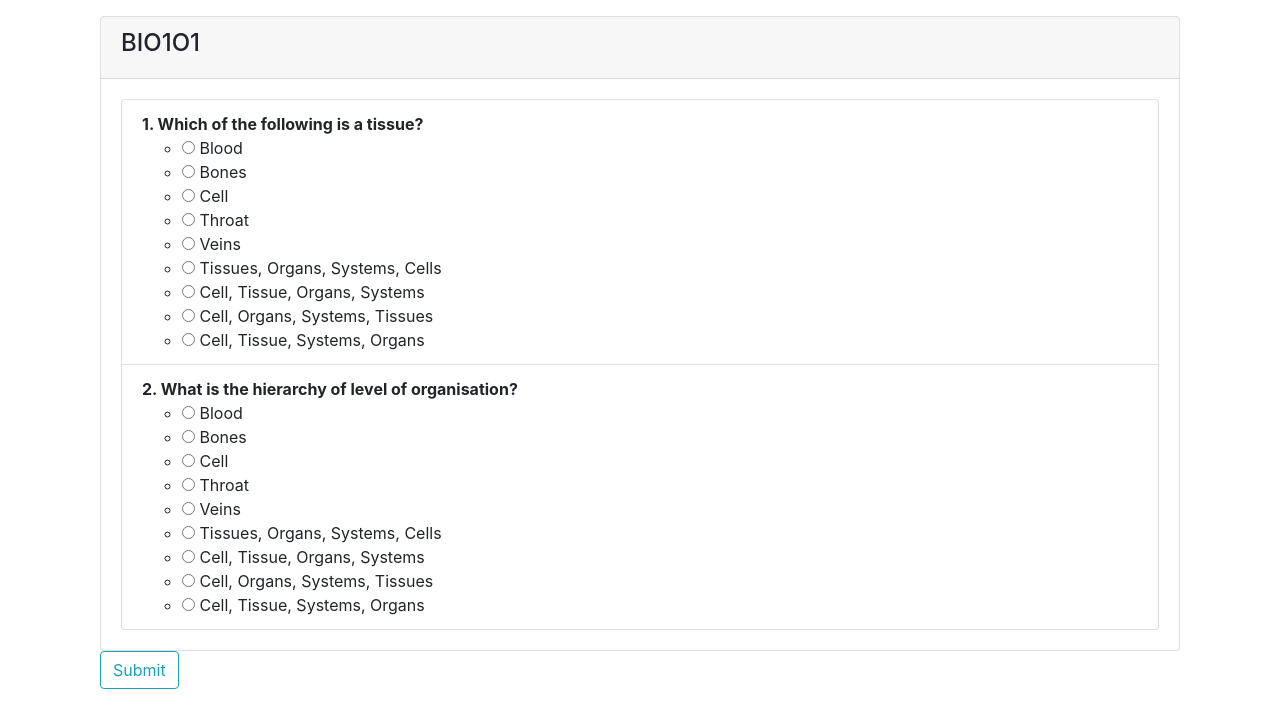
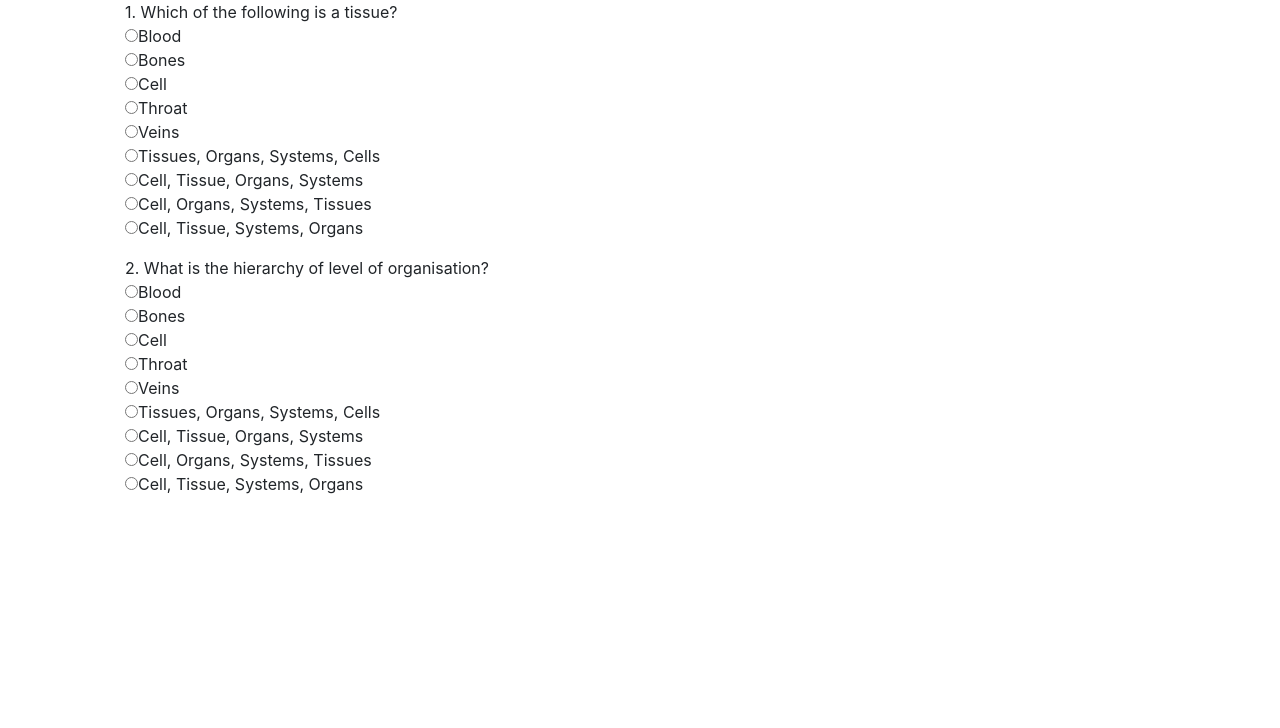
Before and after one commit to Oluwaniphise/Quiz-application, a Django app: page /test/questions/ in a window 1280 px wide. Shown: the top 728 px of the page. Run offline with Django 3.2, Linux system fonts and the light colour scheme; data comes from the database, SQL or seed files in the repository; both versions use the stored data as it was after the commit; some libraries are stand-ins or nearby versions.

Commit message:
changed the UI

```diff
--- a/templates/Quiz/general.html
+++ b/templates/Quiz/general.html
@@ -2,42 +2,17 @@
 {% block content %}
 
 <div class="container">
-    <div class="row mt-3">
-        <div class=" col-xl-12">
+    {% for question in questions %}
 
-     <form action="{% url 'questions' %}" method="POST">
-         {% csrf_token %}
-         <div class="card">
-                <div class="card-header">
-                    <h4>BIO1O1</h4>
-                </div>
-                <div class="card-body">
-                    <ul class="list-group">
-
-                       {% for question  in questions  %}
-
-                       <li class="list-group-item">
-                           <strong>{{question.id}}. {{question.text}}</strong>
-                           {% for choice in choices %}
-                           <ul>
-                               <li><input type="radio" name="{{question.id}}" value="{{choice.choice_text}}"> {{choice.choice_text}}</li>
-                           </ul>
-                           {% endfor %}
-                           <span class="pull-right">
-                        </li>
-
-                    {% endfor %}
-                   </ul>
-                   </div>
-
-        </div>
-     <button class="btn btn-md btn-outline-info" >Submit</button>
-    </form>
-
-
-
-    </div>
-    </div>
+    <ul>{{question.id}}. {{question.text}}
+        {% for choice in choices %}
+        <ul class="list-unstyled">
+            <li><input type="radio" name="{{question.id}}" value="{{choice}}">{{choice}}</li>
+        </ul>
+        {% endfor %}
+    </ul>
+    {% endfor %}
+</div>
 
 
 {% endblock %}
--- a/templates/accounts/base.html
+++ b/templates/accounts/base.html
@@ -12,7 +12,7 @@
 </head>
 <body>
 
-    <div class="container">
+    <div class="container-fluid">
 
         {% if messages %}
        {% for message in messages %}
@@ -22,11 +22,10 @@
         {% endfor %}
      {% endif %}
 
-
+</div>
 
 {%  block content %}
 {% endblock %}
-</div>
 
 
 
--- a/templates/accounts/dashboard.html
+++ b/templates/accounts/dashboard.html
@@ -14,8 +14,10 @@
 </head>
 
 {% if request.user.is_authenticated  %}
+<div class="container">
 <p>Hello, {{request.user.first_name}}</p>
 <p>Welcome! You can now take your test.</p>
-<p><a class='btn btn-lg btn-warning' href="{% url 'questions' %}">Click here to take test</a></p>
+<p><a class='btn btn-lg btn-success' href="{% url 'questions' %}">Click here to take test</a></p>
+</div>
 {% endif %}
 {% endblock %}
```
Also changed, not shown: templates/accounts/login.html (+2 -9 lines), templates/accounts/register.html (+6 -10 lines), db.sqlite3.
